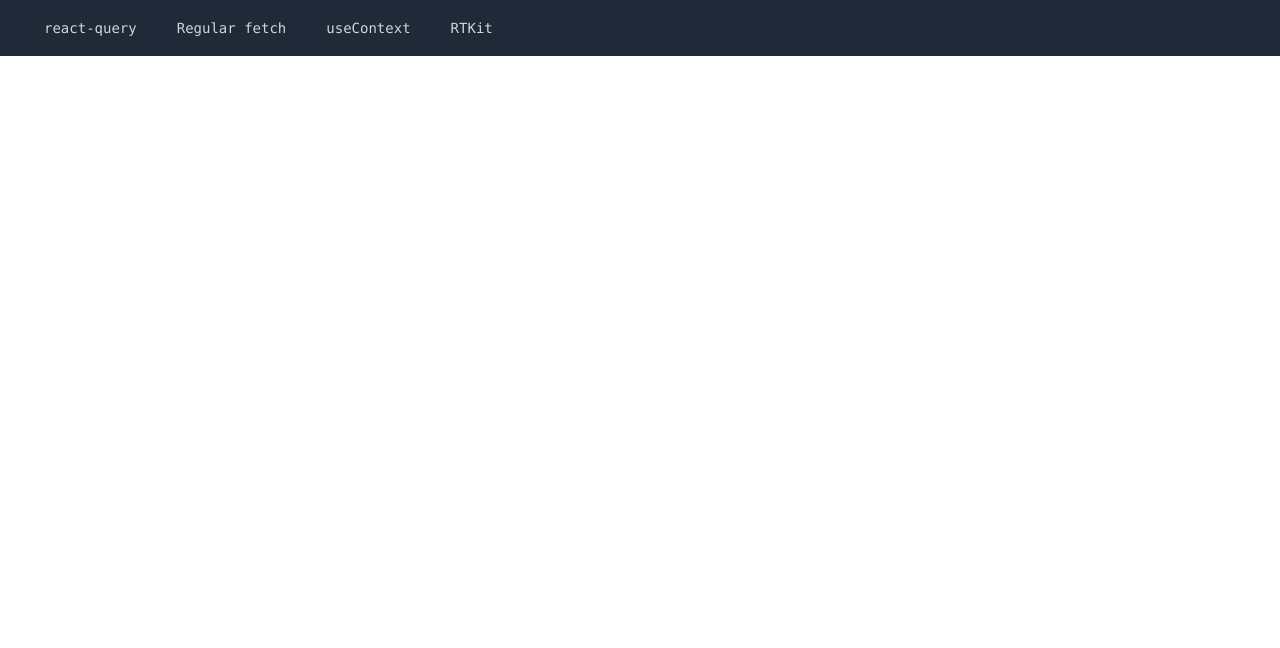
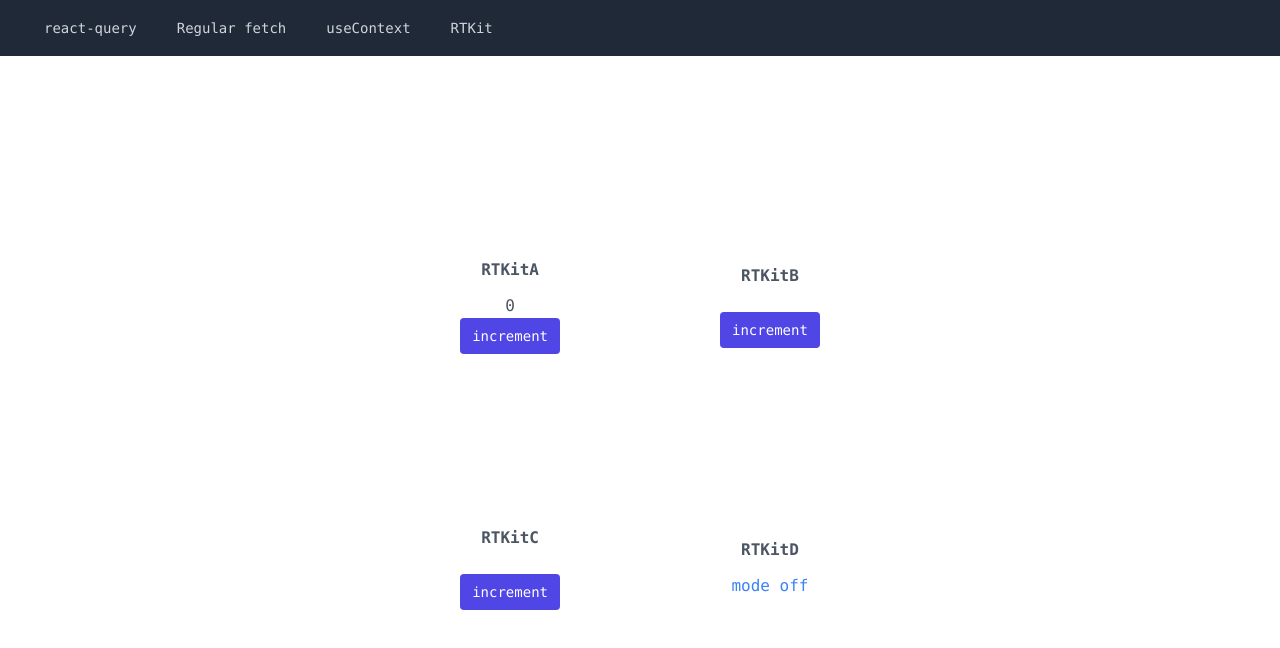
Before and after one commit to aJonghunPark/react-query-todos, a React (Create React App) app: page /main-rtkit in a window 1280 px wide. Shown: the top 648 px of the page. Built offline with nearby package versions, Linux system fonts and the light colour scheme.

Commit message:
Confirm the difference useContext and Redux

```diff
--- a/src/App.tsx
+++ b/src/App.tsx
@@ -6,6 +6,8 @@ import { BrowserRouter, Route, Routes } from "react-router-dom";
 import { ClassicalFetchA } from "./components/ClassicalFetchA";
 import { ClassicalFetchB } from "./components/ClassicalFetchB";
 import { Layout } from "./components/Layout";
+import { MainContext } from "./components/MainContext";
+import { MainRTKit } from "./components/MainRTKit";
 import { ReactQueryA } from "./components/ReactQueryA";
 import { ReactQueryB } from "./components/ReactQueryB";
 import { StateProvider } from "./context/StateProvider";
@@ -30,6 +32,8 @@ const App: FC = () => {
               <Route path="/query-b" element={<ReactQueryB />} />
               <Route path="/fetch-a" element={<ClassicalFetchA />} />
               <Route path="/fetch-b" element={<ClassicalFetchB />} />
+              <Route path="/main-context" element={<MainContext />} />
+              <Route path="/main-rtkit" element={<MainRTKit />} />
             </Routes>
           </Layout>
         </StateProvider>
--- a/src/app/store.ts
+++ b/src/app/store.ts
@@ -1,6 +1,6 @@
 import { Action, ThunkAction, configureStore } from "@reduxjs/toolkit";
 
-import counterReducer from "../features/counter/counterSlice";
+import counterReducer from "../slices/counterSlice";
 
 export const store = configureStore({
   reducer: {
--- /dev/null
+++ b/src/components/ContextA.tsx
@@ -0,0 +1,20 @@
+import React, { FC } from "react";
+
+import { useStateContext } from "../context/StateProvider";
+
+export const ContextA: FC = () => {
+  const { dark, setDark } = useStateContext();
+  console.log("rendered ContextA");
+  return (
+    <div className="flex justify-center items-center flex-col">
+      <p className="font-bold my-3">ContextA</p>
+      <p className="my-3">{dark ? "on" : "off"}</p>
+      <button
+        className="py-2 px-3 text-sm text-white bg-indigo-600 hover:bg-indigo-700 rounded"
+        onClick={() => setDark(!dark)}
+      >
+        toggle mode
+      </button>
+    </div>
+  );
+};
--- /dev/null
+++ b/src/components/ContextB.tsx
@@ -0,0 +1,19 @@
+import React, { FC } from "react";
+
+import { useStateContext } from "../context/StateProvider";
+
+export const ContextB: FC = () => {
+  const { setDark } = useStateContext();
+  console.log("rendered ContextB");
+  return (
+    <div className="flex flex-col items-center justify-center">
+      <p className="mb-3 font-bold">ContextB</p>
+      <button
+        className="rounded bg-green-600 py-2 px-3 text-sm text-white hover:bg-green-700"
+        onClick={() => setDark(false)}
+      >
+        dark mode off
+      </button>
+    </div>
+  );
+};
--- /dev/null
+++ b/src/components/MainContext.tsx
@@ -0,0 +1,17 @@
+import React, { FC } from "react";
+
+import { ClassicalFetchA } from "./ClassicalFetchA";
+import { ClassicalFetchB } from "./ClassicalFetchB";
+import { ContextA } from "./ContextA";
+import { ContextB } from "./ContextB";
+
+export const MainContext: FC = () => {
+  return (
+    <div className="grid grid-cols-2 gap-40">
+      <ClassicalFetchA />
+      <ClassicalFetchB />
+      <ContextA />
+      <ContextB />
+    </div>
+  );
+};
--- /dev/null
+++ b/src/components/MainRTKit.tsx
@@ -0,0 +1,17 @@
+import React, { FC } from "react";
+
+import { RTKitA } from "./RTKitA";
+import { RTKitB } from "./RTKitB";
+import { RTKitC } from "./RTKitC";
+import { RTKitD } from "./RTKitD";
+
+export const MainRTKit: FC = () => {
+  return (
+    <div className="grid grid-cols-2 gap-40">
+      <RTKitA />
+      <RTKitB />
+      <RTKitC />
+      <RTKitD />
+    </div>
+  );
+};
--- /dev/null
+++ b/src/components/RTKitA.tsx
@@ -0,0 +1,22 @@
+import React, { FC } from "react";
+
+import { useAppDispatch, useAppSelector } from "../app/hooks";
+import { increment, selectCount } from "../slices/counterSlice";
+
+export const RTKitA: FC = () => {
+  const count = useAppSelector(selectCount);
+  const dispatch = useAppDispatch();
+  console.log("rendered RTKitA");
+  return (
+    <div className="flex justify-center items-center flex-col">
+      <p className="font-bold my-3">RTKitA</p>
+      {count}
+      <button
+        className="py-2 px-3 text-sm text-white bg-indigo-600 hover:bg-indigo-700 rounded"
+        onClick={() => dispatch(increment())}
+      >
+        increment
+      </button>
+    </div>
+  );
+};
--- /dev/null
+++ b/src/components/RTKitB.tsx
@@ -0,0 +1,20 @@
+import React, { FC } from "react";
+
+import { useAppDispatch } from "../app/hooks";
+import { increment } from "../slices/counterSlice";
+
+export const RTKitB: FC = () => {
+  const dispatch = useAppDispatch();
+  console.log("rendered RTKitB");
+  return (
+    <div className="flex justify-center items-center flex-col">
+      <p className="font-bold my-3">RTKitB</p>
+      <button
+        className="py-2 px-3 mt-3 text-sm text-white bg-indigo-600 hover:bg-indigo-700 rounded"
+        onClick={() => dispatch(increment())}
+      >
+        increment
+      </button>
+    </div>
+  );
+};
--- /dev/null
+++ b/src/components/RTKitC.tsx
@@ -0,0 +1,20 @@
+import React, { FC } from "react";
+
+import { useAppDispatch } from "../app/hooks";
+import { toggleMode } from "../slices/counterSlice";
+
+export const RTKitC: FC = () => {
+  const dispatch = useAppDispatch();
+  console.log("rendered RTKitC");
+  return (
+    <div className="flex justify-center items-center flex-col">
+      <p className="font-bold my-3">RTKitC</p>
+      <button
+        className="py-2 px-3 mt-3 text-sm text-white bg-indigo-600 hover:bg-indigo-700 rounded"
+        onClick={() => dispatch(toggleMode())}
+      >
+        increment
+      </button>
+    </div>
+  );
+};
--- /dev/null
+++ b/src/components/RTKitD.tsx
@@ -0,0 +1,15 @@
+import React, { FC } from "react";
+
+import { useAppSelector } from "../app/hooks";
+import { selectMode } from "../slices/counterSlice";
+
+export const RTKitD: FC = () => {
+  const mode = useAppSelector(selectMode);
+  console.log("rendered RTKitD");
+  return (
+    <div className="flex justify-center items-center flex-col">
+      <p className="font-bold my-3">RTKitD</p>
+      <p className="text-blue-500">{mode ? "mode on" : "mode off"}</p>
+    </div>
+  );
+};
--- /dev/null
+++ b/src/slices/counterSlice.ts
@@ -0,0 +1,44 @@
+import { createSlice } from "@reduxjs/toolkit";
+
+import { RootState } from "../app/store";
+
+export interface CounterState {
+  value: number;
+  mode: boolean;
+}
+
+const initialState: CounterState = {
+  value: 0,
+  mode: false
+};
+
+export const counterSlice = createSlice({
+  name: "counter",
+  initialState,
+  // The `reducers` field lets us define reducers and generate associated actions
+  reducers: {
+    increment: (state) => {
+      // Redux Toolkit allows us to write "mutating" logic in reducers. It
+      // doesn't actually mutate the state because it uses the Immer library,
+      // which detects changes to a "draft state" and produces a brand new
+      // immutable state based off those changes
+      state.value += 1;
+    },
+    decrement: (state) => {
+      state.value -= 1;
+    },
+    toggleMode: (state) => {
+      state.mode = !state.mode;
+    }
+  }
+});
+
+export const { increment, decrement, toggleMode } = counterSlice.actions;
+
+// The function below is called a selector and allows us to select a value from
+// the state. Selectors can also be defined inline where they're used instead of
+// in the slice file. For example: `useSelector((state: RootState) => state.counter.value)`
+export const selectCount = (state: RootState) => state.counter.value;
+export const selectMode = (state: RootState) => state.counter.mode;
+
+export default counterSlice.reducer;
```
